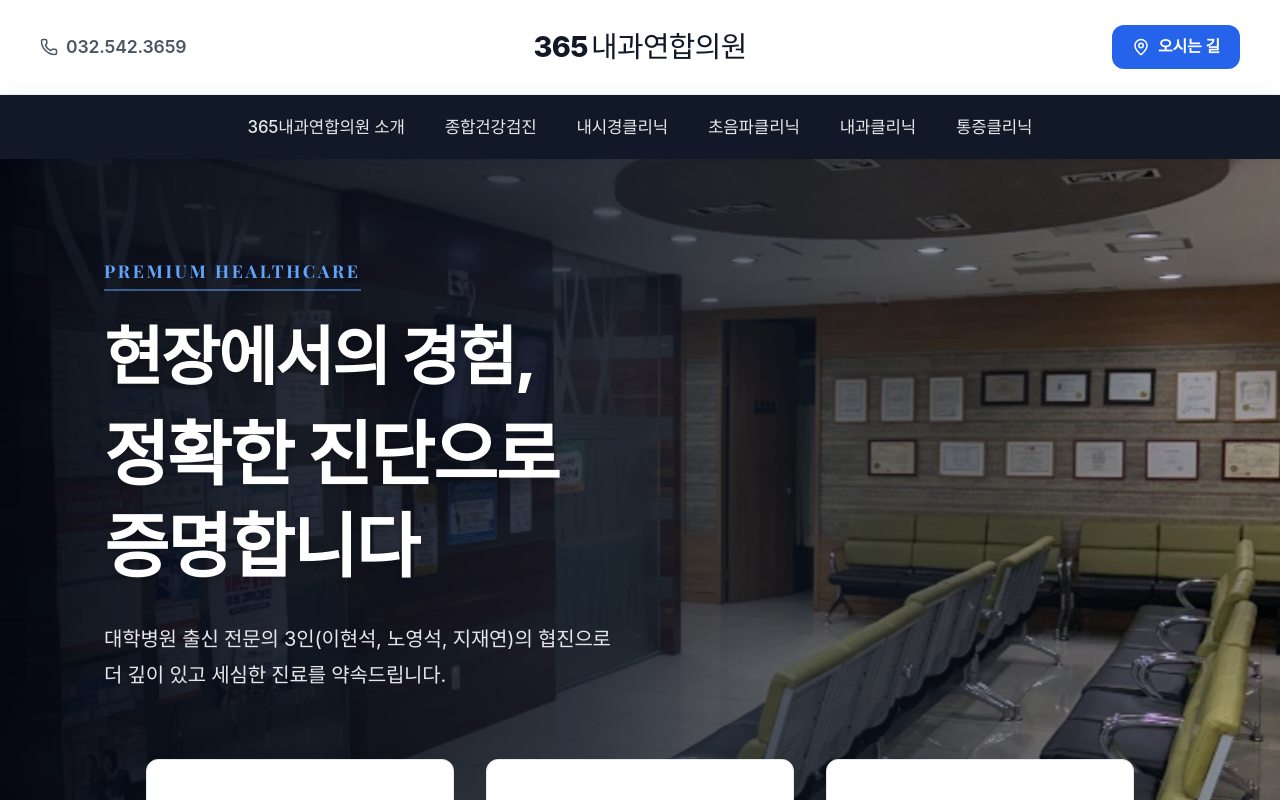
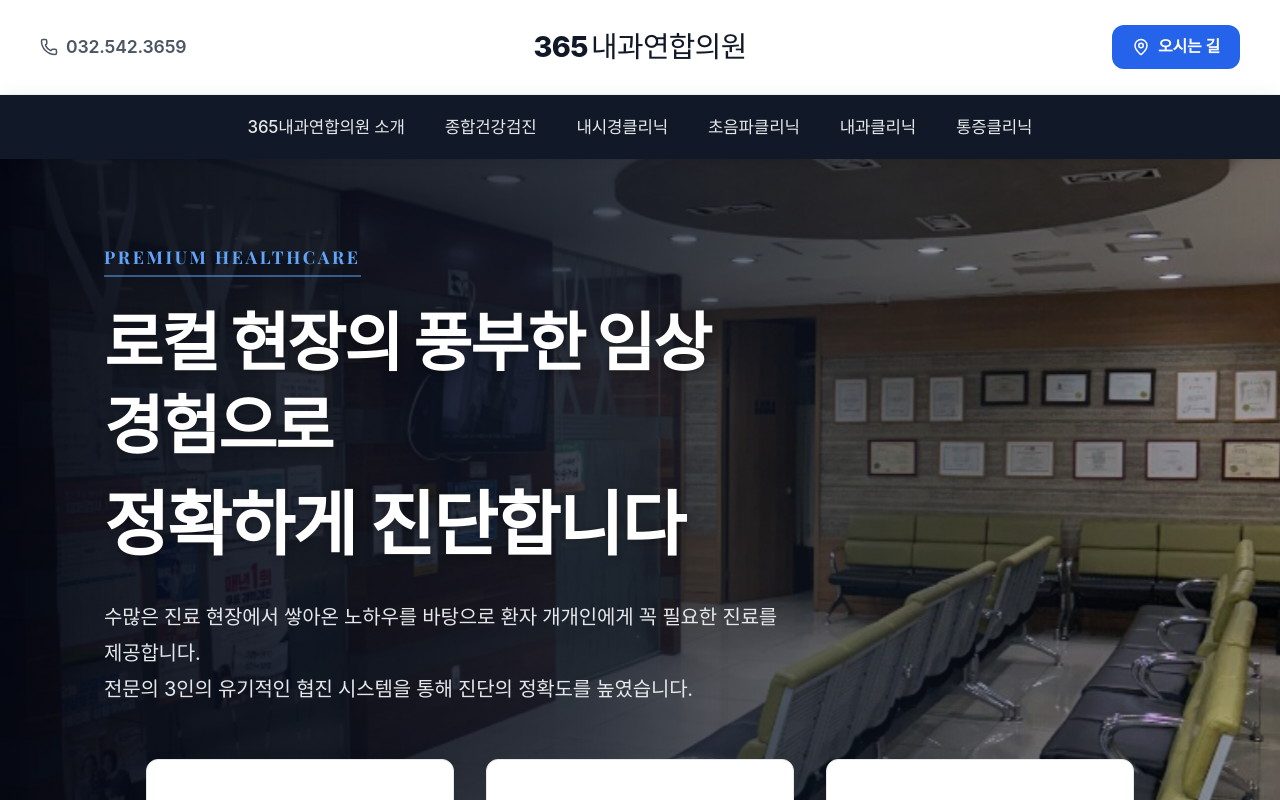
Before and after one commit to bnam1321-bit/365-clinic-web, a Next.js app: page / in a window 1280 px wide. Shown: the top 800 px of the page. Built offline with nearby package versions, Linux system fonts and the light colour scheme; a web font is replaced by a local one.

Commit message:
Update main page hero text

```diff
--- a/src/app/page.tsx
+++ b/src/app/page.tsx
@@ -14,12 +14,12 @@ export default function Home() {
             <div className={styles.heroContent}>
               <span className={styles.heroBadge}>PREMIUM HEALTHCARE</span>
               <h1 className={styles.heroTitle}>
-                현장에서의 경험,<br />
-                <span className={styles.highlight}>정확한 진단으로 증명합니다</span>
+                로컬 현장의 풍부한 임상 경험으로<br />
+                <span className={styles.highlight}>정확하게 진단합니다</span>
               </h1>
               <p className={styles.heroSubtitle}>
-                대학병원 출신 전문의 3인(이현석, 노영석, 지재연)의 협진으로<br />
-                더 깊이 있고 세심한 진료를 약속드립니다.
+                수많은 진료 현장에서 쌓아온 노하우를 바탕으로 환자 개개인에게 꼭 필요한 진료를 제공합니다.<br />
+                전문의 3인의 유기적인 협진 시스템을 통해 진단의 정확도를 높였습니다.
               </p>
             </div>
           </FadeIn>
```
